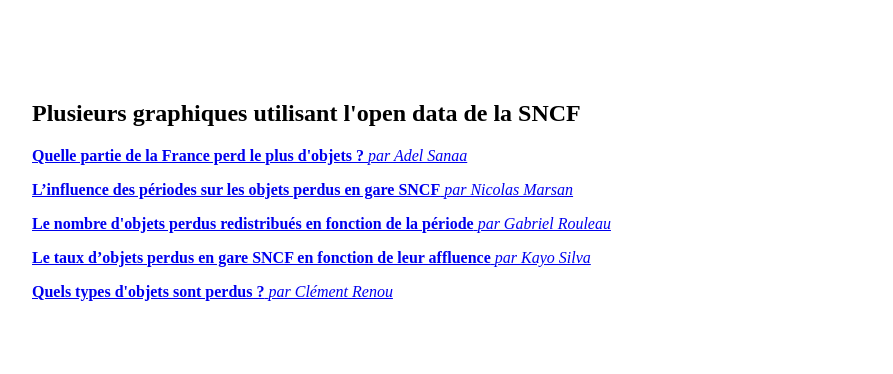
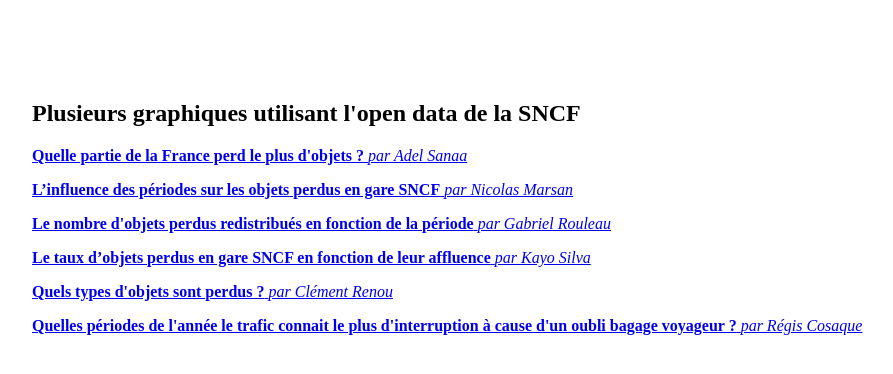
Before and after one commit to FlanB/big-data, a website built with Vite: page src/index.html in a window 1280 px wide. Shown: the whole page, without its empty margins (68-961 px from the left). Built offline with nearby package versions, Linux system fonts and the light colour scheme.

Commit message:
regis.html link on main

```diff
--- a/src/index.html
+++ b/src/index.html
@@ -16,6 +16,7 @@
     Rouleau</em></a>
   <a href="kayo.html"><b>Le taux d’objets perdus en gare SNCF en fonction de leur affluence</b> <em>par Kayo Silva</em></a>
   <a href="clem.html"><b>Quels types d'objets sont perdus ?</b> <em>par Clément Renou</em></a>
+  <a href="regis.html"><b>Quelles périodes de l'année le trafic connait le plus d'interruption à cause d'un oubli bagage voyageur ?</b> <em>par Régis Cosaque</em></a>
 </div>
 <script src="./assets/scripts/main.js" type="module"></script>
 </body>
```
Also changed, not shown: 1 other file.
